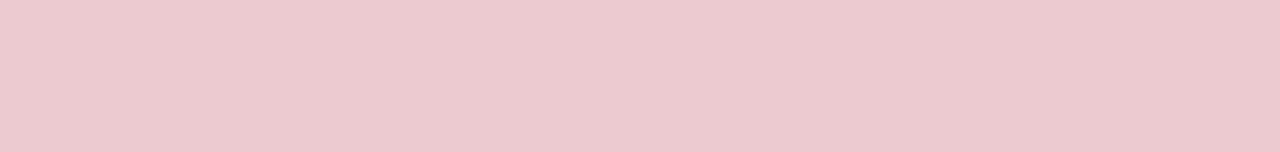
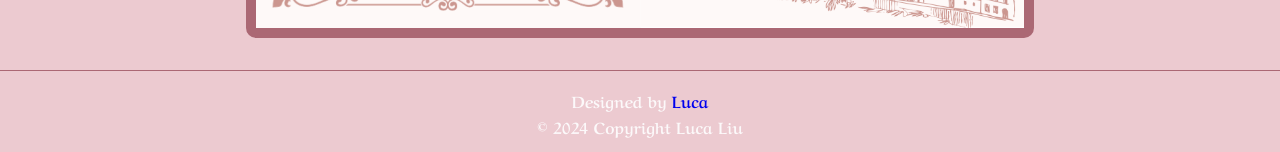
Before and after one commit to liulc006/wedding-inv, a React app: page / in a window 1280 px wide. Shown: the part 2880-3032 px from the top of the page. Before the commit the page ends 2281 px from the top, so only its background shows below. Built offline with nearby package versions, Linux system fonts and the light colour scheme; a web font is replaced by a local one.

Commit message:
added footer

```diff
--- a/public/stylesheet.css
+++ b/public/stylesheet.css
@@ -85,6 +85,16 @@ body {
     margin-right: 1rem;
 }
 
+.invite-card {
+    border: 10px solid;
+    border-color: var(--dark-pink);
+    border-radius: 10px;
+}
+
+a {
+    text-decoration: None;
+}
+
 @media (max-width: 900px) {
     /* .text-chinese {
         font-size: 0.75rem;
--- a/src/component/App.js
+++ b/src/component/App.js
@@ -64,6 +64,21 @@ const App = () => {
                 </div>
             </div>
 
+            {/* Fourth Section: Wedding Invitation Card */}
+            <div style={{marginTop:'5vh', display:'flex', justifyContent:'center'}}>
+                <div className='invite-card' style={{width:'60vw', display:'flex', justifyContent:'center', alignItems:'center'}}>
+                    <img src='../../public/img-wedding-invitation/invitation-img/Invite.png'
+                    style={{objectFit:'contain', width:'100%'}}
+                    />
+                </div>
+            </div>
+
+            {/* Footer */}
+            <div style={{margin:'2rem 0 1rem 0',display:'flex', flexDirection:'column', justifyContent:'center', alignItems:'center', borderTop:'1px solid #AB6874'}}>
+                <p className="text-english" style={{fontSize:'1rem', paddingTop:'1rem'}}>Designed by <a href='https://portfolio-byzk.onrender.com/'>Luca</a></p>
+                <p className="text-english" style={{fontSize:'1rem'}}>© 2024 Copyright Luca Liu</p>
+            </div>
+
         </>
     );
 };
```
Also changed, not shown: public/img-wedding-invitation/invitation-img/invite.png (added).
